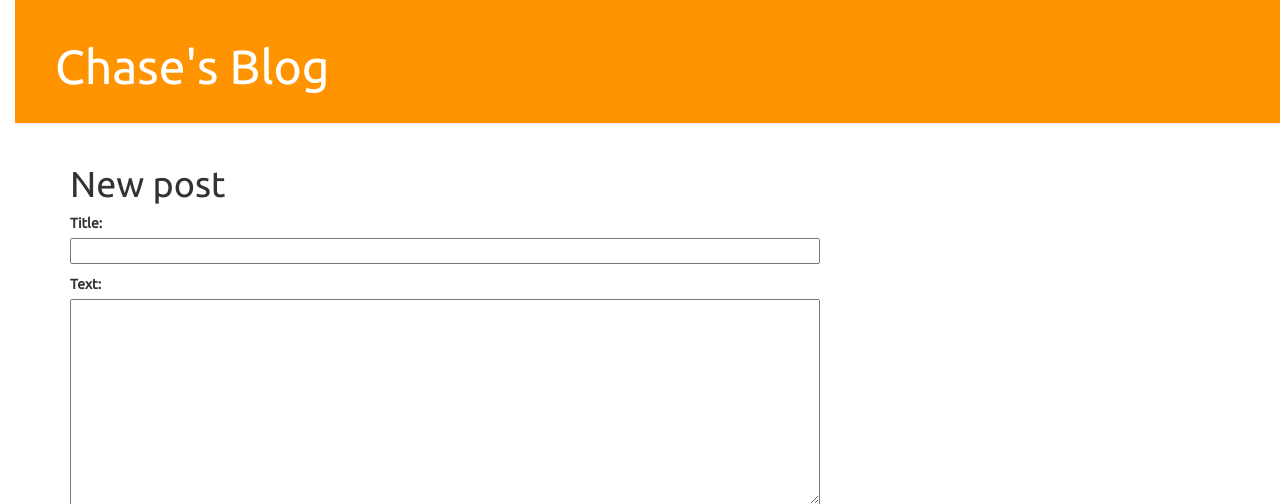
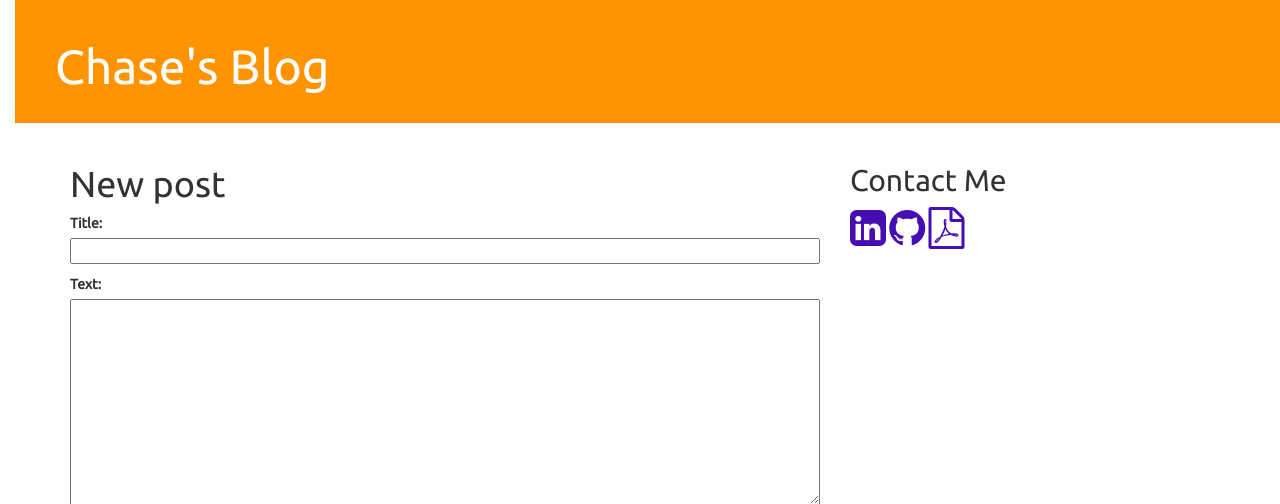
Before and after one commit to chaseladner/my-first-blog, a Django app: page /post/new/ in a window 1280 px wide. Shown: the top 504 px of the page. Run offline with Django 3.2, Linux system fonts and the light colour scheme; some libraries are stand-ins or nearby versions.

Commit message:
Added a new folder for images, a new folder for javascript, and new icons on the home page.

```diff
--- a/blog/static/css/blog.css
+++ b/blog/static/css/blog.css
@@ -55,3 +55,8 @@ h1, h2, h3, h4 {
 .post h1 a, .post h1 a:visited {
     color: #000000;
 }
+
+img {
+    margin: 2em;
+    border: 1px solid black;
+}
--- a/blog/templates/blog/base.html
+++ b/blog/templates/blog/base.html
@@ -7,8 +7,12 @@
 		<link rel="stylesheet" href="//maxcdn.bootstrapcdn.com/bootstrap/3.2.0/css/bootstrap-theme.min.css">
 		<link rel="stylesheet" href="{% static 'css/blog.css' %}">
 		<link href='https://fonts.googleapis.com/css?family=Ubuntu' rel='stylesheet' type='text/css'>
+		<link rel="stylesheet" href="https://maxcdn.bootstrapcdn.com/font-awesome/4.5.0/css/font-awesome.min.css">
+		<script src="http://ajax.googleapis.com/ajax/libs/jquery/1.9.1/jquery.min.js"></script>
+
     </head>
    <body>
+
 	   	<div class="page-header">
 	   		{% if user.is_authenticated %}
 	   			<a href="{% url 'post_new' %}" class="top-menu"><span class="glyphicon glyphicon-plus"></span></a>
@@ -21,6 +25,14 @@
 	            {% block content %}
 	            {% endblock %}
 	            </div>
+	            <div class="col-md-4">
+	            	<h2>Contact Me </h2>
+
+	            	<a href='https://www.linkedin.com/in/chaseladner'><i class="fa fa-linkedin-square fa-3x"></i></a>
+	            	<a href=https://github.com/chaseladner><i class="fa fa-github fa-3x"></i></a>
+	            	<a href="{% static "image/Resume-Web.pdf" %}"><i class="fa fa-file-pdf-o fa-3x"></i></a>
+
+	            </div>
 	        </div>
 	    </div>
    </body>
```
Also changed, not shown: blog/static/javascript/blog.js (added, +19 -0 lines), blog/static/image/Resume-Web.png (added), blog/static/image/github.png (added), blog/static/image/linkedin.png (added), blog/static/image/linkedin1.png (added), 1 other file.
